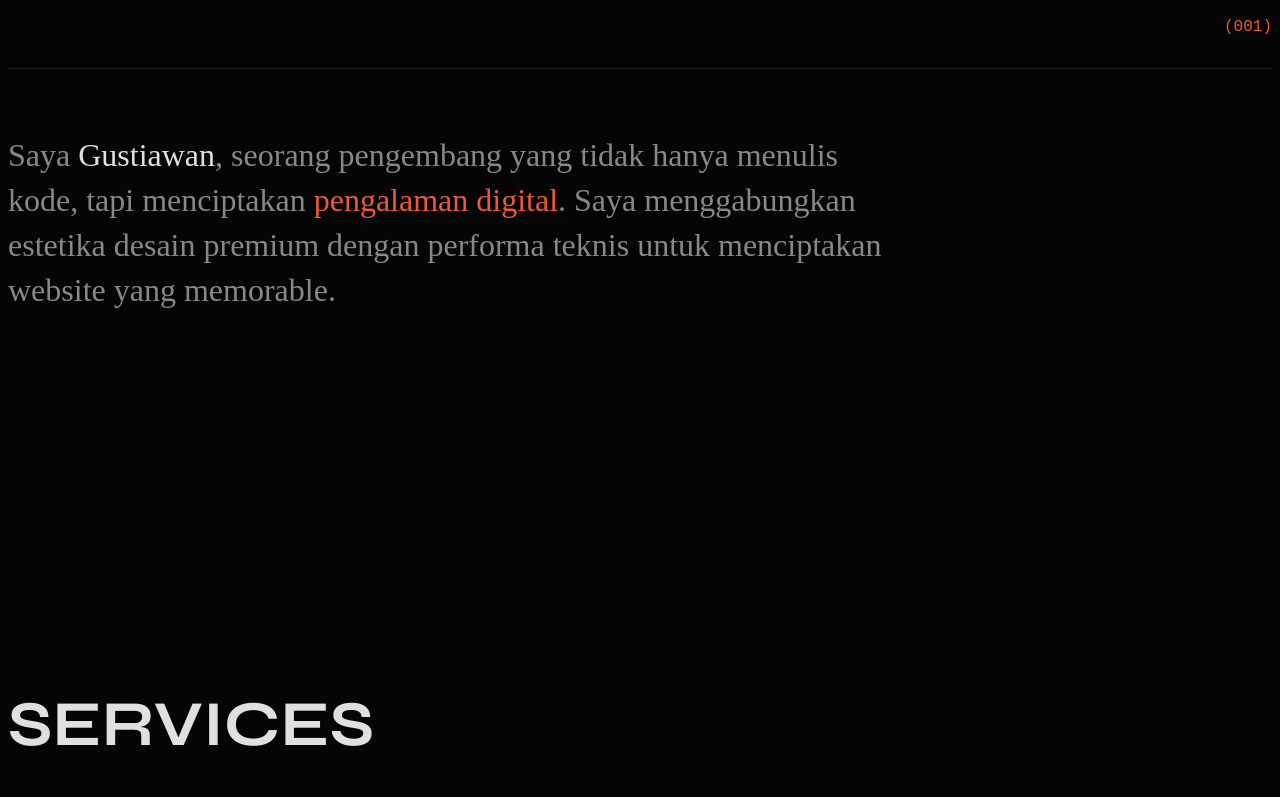
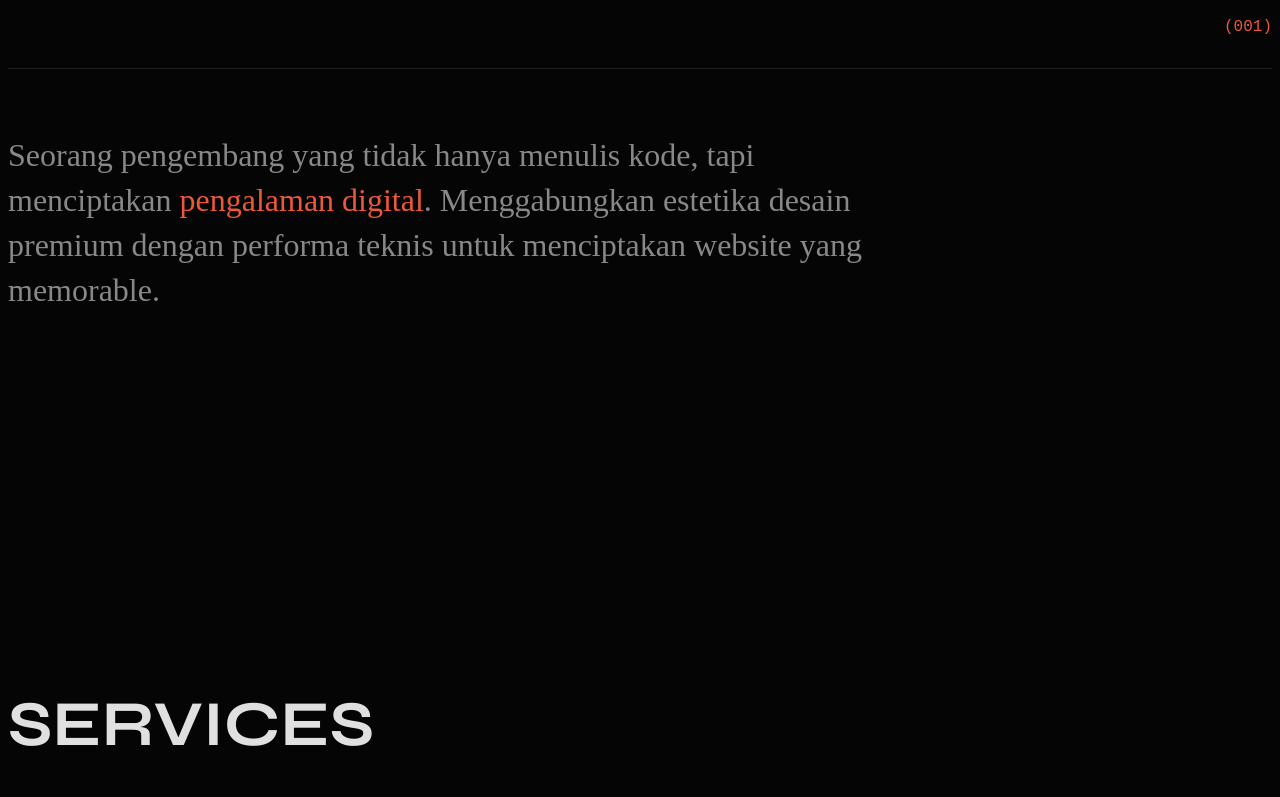
Before and after one commit to briellaYourBae/accompanied-by-nextjs, a Next.js app: page / in a window 1280 px wide. Shown: the part 1440-2237 px from the top of the page. Built offline with nearby package versions, Linux system fonts and the light colour scheme.

Commit message:
Remove creator references

```diff
--- a/app/layout.tsx
+++ b/app/layout.tsx
@@ -15,7 +15,7 @@ const syne = Syne({
 });
 
 export const metadata: Metadata = {
-  title: "GUSTIAWANDEV | Creative Portfolio",
+  title: "Portfolio | Creative Developer",
   description: "Creative Developer Portfolio - Indonesia Based",
 };
 
--- a/app/page.tsx
+++ b/app/page.tsx
@@ -86,7 +86,7 @@ export default function Home() {
       {/* Preloader */}
       <div className="preloader" id="preloader">
         <div className="preloader-text">
-          <span>GUSTIAWANDEV</span>
+          <span>LOADING...</span>
         </div>
         <div className="loader-line" id="loader-line" />
       </div>
@@ -150,7 +150,7 @@ export default function Home() {
           <span className="section-number">(001)</span>
         </div>
         <div className="about-text">
-          Saya <strong>Gustiawan</strong>, seorang pengembang yang tidak hanya menulis kode, tapi menciptakan <strong style={{ color: 'var(--accent-color)' }}>pengalaman digital</strong>. Saya menggabungkan estetika desain premium dengan performa teknis untuk menciptakan website yang memorable.
+          Seorang pengembang yang tidak hanya menulis kode, tapi menciptakan <strong style={{ color: 'var(--accent-color)' }}>pengalaman digital</strong>. Menggabungkan estetika desain premium dengan performa teknis untuk menciptakan website yang memorable.
         </div>
       </section>
 
```
Also changed, not shown: 1 other file (tests, documents, lock files or other folders).
